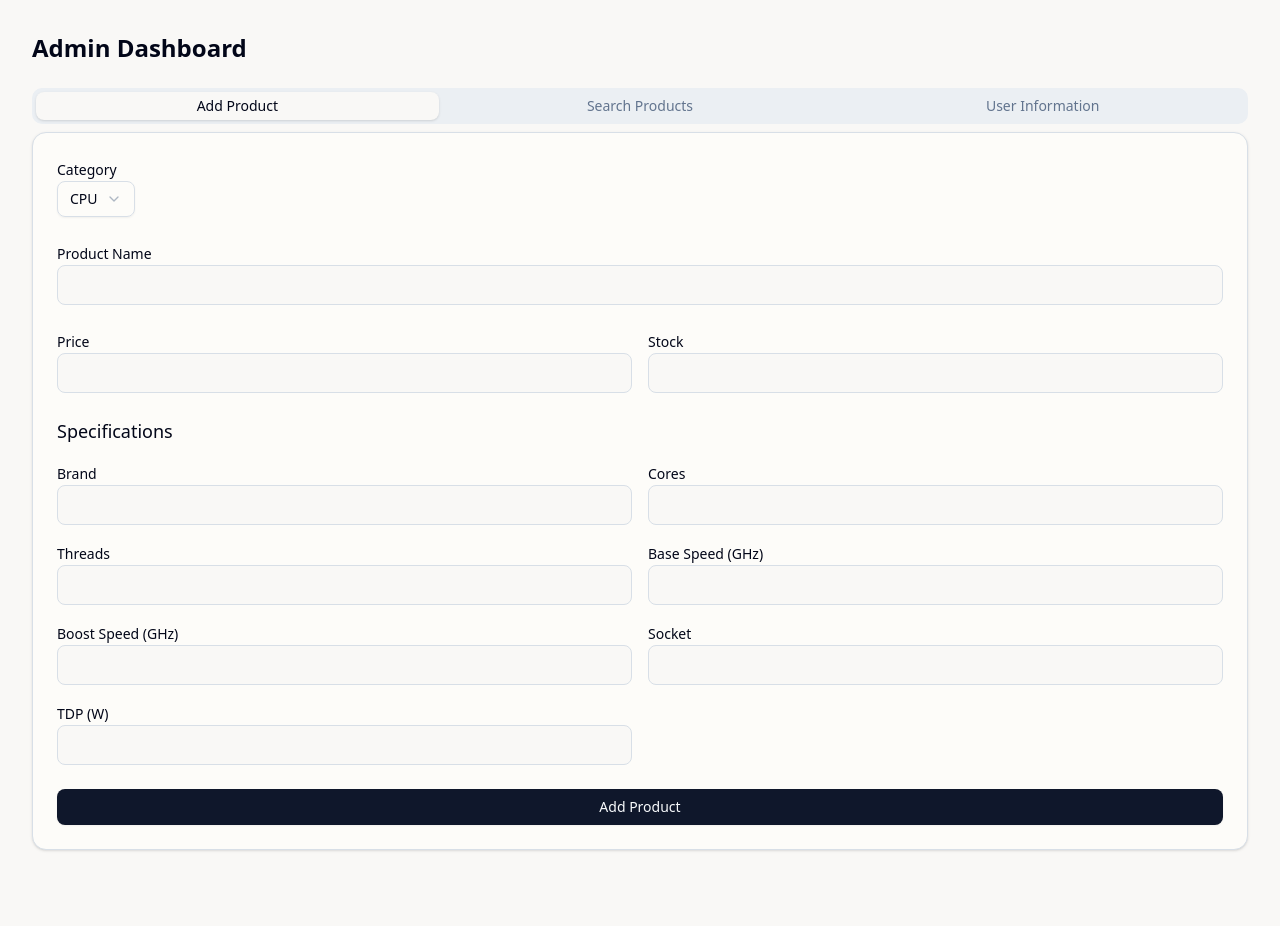
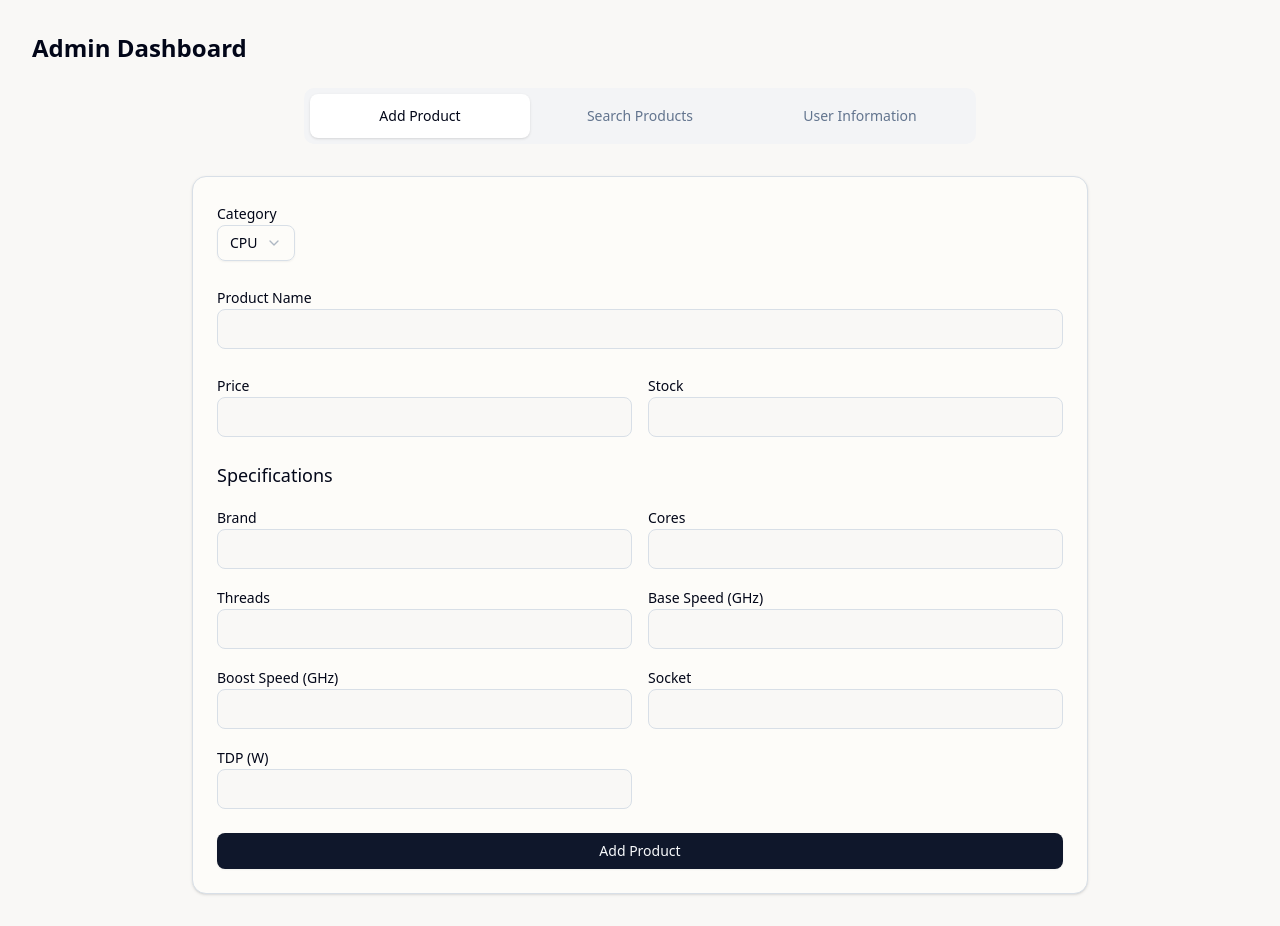
Before and after one commit to Ryiro/chut-test, a Next.js app: page /admin in a window 1280 px wide. Before the commit the page ends 882 px from the top, so only its background shows below. Built offline with nearby package versions, Linux system fonts and the light colour scheme.

Commit message:
stable commit 3

```diff
--- a/app/admin/page.tsx
+++ b/app/admin/page.tsx
@@ -742,17 +742,32 @@ export default function AdminPage() {
   };
 
   return (
-    <div className="p-8 min-h-screen">
+    <div className="p-8 min-h-screen max-w-7xl mx-auto">
       <h1 className="text-2xl font-bold mb-6">Admin Dashboard</h1>
       <Tabs defaultValue="add" className="w-full">
-        <TabsList className="grid w-full grid-cols-3">
-          <TabsTrigger value="add">Add Product</TabsTrigger>
-          <TabsTrigger value="search">Search Products</TabsTrigger>
-          <TabsTrigger value="users">User Information</TabsTrigger>
+        <TabsList className="grid w-full max-w-2xl mx-auto grid-cols-3 h-14 items-center mb-8 bg-gray-100 dark:bg-gray-800 p-1.5 rounded-lg">
+          <TabsTrigger
+            value="add"
+            className="data-[state=active]:bg-white dark:data-[state=active]:bg-gray-950 data-[state=active]:shadow-sm h-11 hover:bg-white/90 dark:hover:bg-gray-950/90 transition-colors"
+          >
+            Add Product
+          </TabsTrigger>
+          <TabsTrigger
+            value="search"
+            className="data-[state=active]:bg-white dark:data-[state=active]:bg-gray-950 data-[state=active]:shadow-sm h-11 hover:bg-white/90 dark:hover:bg-gray-950/90 transition-colors"
+          >
+            Search Products
+          </TabsTrigger>
+          <TabsTrigger
+            value="users"
+            className="data-[state=active]:bg-white dark:data-[state=active]:bg-gray-950 data-[state=active]:shadow-sm h-11 hover:bg-white/90 dark:hover:bg-gray-950/90 transition-colors"
+          >
+            User Information
+          </TabsTrigger>
         </TabsList>
 
         {/* Add Product Section */}
-        <TabsContent value="add">
+        <TabsContent value="add" className="max-w-4xl mx-auto">
           <Card className="p-6">
             <form onSubmit={handleSubmit} className="space-y-6">
               <div className="space-y-2">
@@ -820,7 +835,7 @@ export default function AdminPage() {
         </TabsContent>
 
         {/* Search Products Section */}
-        <TabsContent value="search">
+        <TabsContent value="search" className="max-w-4xl mx-auto">
           <Card className="p-6">
             <div className="space-y-6">
               <div className="space-y-2">
@@ -878,7 +893,7 @@ export default function AdminPage() {
         </TabsContent>
 
         {/* User Information Section */}
-        <TabsContent value="users">
+        <TabsContent value="users" className="max-w-4xl mx-auto">
           <Card className="p-6">
             <div className="flex items-center justify-center h-[200px] text-gray-500">
               Coming Soon
--- a/components/ui/tabs.tsx
+++ b/components/ui/tabs.tsx
@@ -1,66 +1,79 @@
-"use client"
+'use client'
 
 import * as React from "react"
 import * as TabsPrimitive from "@radix-ui/react-tabs"
-
+import { cva } from "class-variance-authority"
 import { cn } from "@/lib/utils"
 
-function Tabs({
-  className,
-  ...props
-}: React.ComponentProps<typeof TabsPrimitive.Root>) {
-  return (
+const tabsListVariants = cva(
+  "inline-flex items-center justify-center rounded-lg bg-muted text-muted-foreground",
+  {
+    variants: {
+      fullWidth: {
+        true: "w-full",
+        false: "",
+      },
+    },
+    defaultVariants: {
+      fullWidth: false,
+    },
+  }
+);
+
+const Tabs = React.forwardRef<
+  React.ElementRef<typeof TabsPrimitive.Root>,
+  React.ComponentPropsWithoutRef<typeof TabsPrimitive.Root>
+>(({ className, ...props }, ref) => (
   <TabsPrimitive.Root
-      data-slot="tabs"
-      className={cn("flex flex-col gap-2", className)}
+    ref={ref}
+    className={cn("w-full", className)}
     {...props}
   />
-  )
+));
+Tabs.displayName = TabsPrimitive.Root.displayName;
+
+const TabsList = React.forwardRef<
+  React.ElementRef<typeof TabsPrimitive.List>,
+  React.ComponentPropsWithoutRef<typeof TabsPrimitive.List> & {
+    fullWidth?: boolean;
   }
+>(({ className, fullWidth, ...props }, ref) => (
+  <TabsPrimitive.List
+    ref={ref}
+    className={cn(tabsListVariants({ fullWidth }), className)}
+    {...props}
+  />
+));
+TabsList.displayName = TabsPrimitive.List.displayName;
 
-function TabsList({
-  className,
-  ...props
-}: React.ComponentProps<typeof TabsPrimitive.List>) {
-  return (
-    <TabsPrimitive.List
-      data-slot="tabs-list"
+const TabsTrigger = React.forwardRef<
+  React.ElementRef<typeof TabsPrimitive.Trigger>,
+  React.ComponentPropsWithoutRef<typeof TabsPrimitive.Trigger>
+>(({ className, ...props }, ref) => (
+  <TabsPrimitive.Trigger
+    ref={ref}
     className={cn(
-        "bg-muted text-muted-foreground inline-flex h-9 w-fit items-center justify-center rounded-lg p-1",
+      "inline-flex items-center justify-center whitespace-nowrap rounded-md px-6 py-3 text-sm font-medium ring-offset-background transition-all focus-visible:outline-none focus-visible:ring-2 focus-visible:ring-ring focus-visible:ring-offset-2 disabled:pointer-events-none disabled:opacity-50 data-[state=active]:bg-background data-[state=active]:text-foreground data-[state=active]:shadow-sm hover:bg-background/90 cursor-pointer select-none hover:cursor-pointer",
       className
     )}
     {...props}
   />
-  )
-}
+));
+TabsTrigger.displayName = TabsPrimitive.Trigger.displayName;
 
-function TabsTrigger({
-  className,
-  ...props
-}: React.ComponentProps<typeof TabsPrimitive.Trigger>) {
-  return (
-    <TabsPrimitive.Trigger
-      data-slot="tabs-trigger"
+const TabsContent = React.forwardRef<
+  React.ElementRef<typeof TabsPrimitive.Content>,
+  React.ComponentPropsWithoutRef<typeof TabsPrimitive.Content>
+>(({ className, ...props }, ref) => (
+  <TabsPrimitive.Content
+    ref={ref}
     className={cn(
-        "data-[state=active]:bg-background data-[state=active]:text-foreground focus-visible:border-ring focus-visible:ring-ring/50 focus-visible:outline-ring inline-flex flex-1 items-center justify-center gap-1.5 rounded-md px-2 py-1 text-sm font-medium whitespace-nowrap transition-[color,box-shadow] focus-visible:ring-[3px] focus-visible:outline-1 disabled:pointer-events-none disabled:opacity-50 data-[state=active]:shadow-sm [&_svg]:pointer-events-none [&_svg]:shrink-0 [&_svg:not([class*='size-'])]:size-4",
+      "mt-2 ring-offset-background focus-visible:outline-none focus-visible:ring-2 focus-visible:ring-ring focus-visible:ring-offset-2",
       className
     )}
     {...props}
   />
-  )
-}
+));
+TabsContent.displayName = TabsPrimitive.Content.displayName;
 
-function TabsContent({
-  className,
-  ...props
-}: React.ComponentProps<typeof TabsPrimitive.Content>) {
-  return (
-    <TabsPrimitive.Content
-      data-slot="tabs-content"
-      className={cn("flex-1 outline-none", className)}
-      {...props}
-    />
-  )
-}
-
-export { Tabs, TabsList, TabsTrigger, TabsContent }
+export { Tabs, TabsList, TabsTrigger, TabsContent };
```
Also changed, not shown: 1 other file (tests, documents, lock files or other folders). Lines whose indentation alone changed are shown as unchanged.
